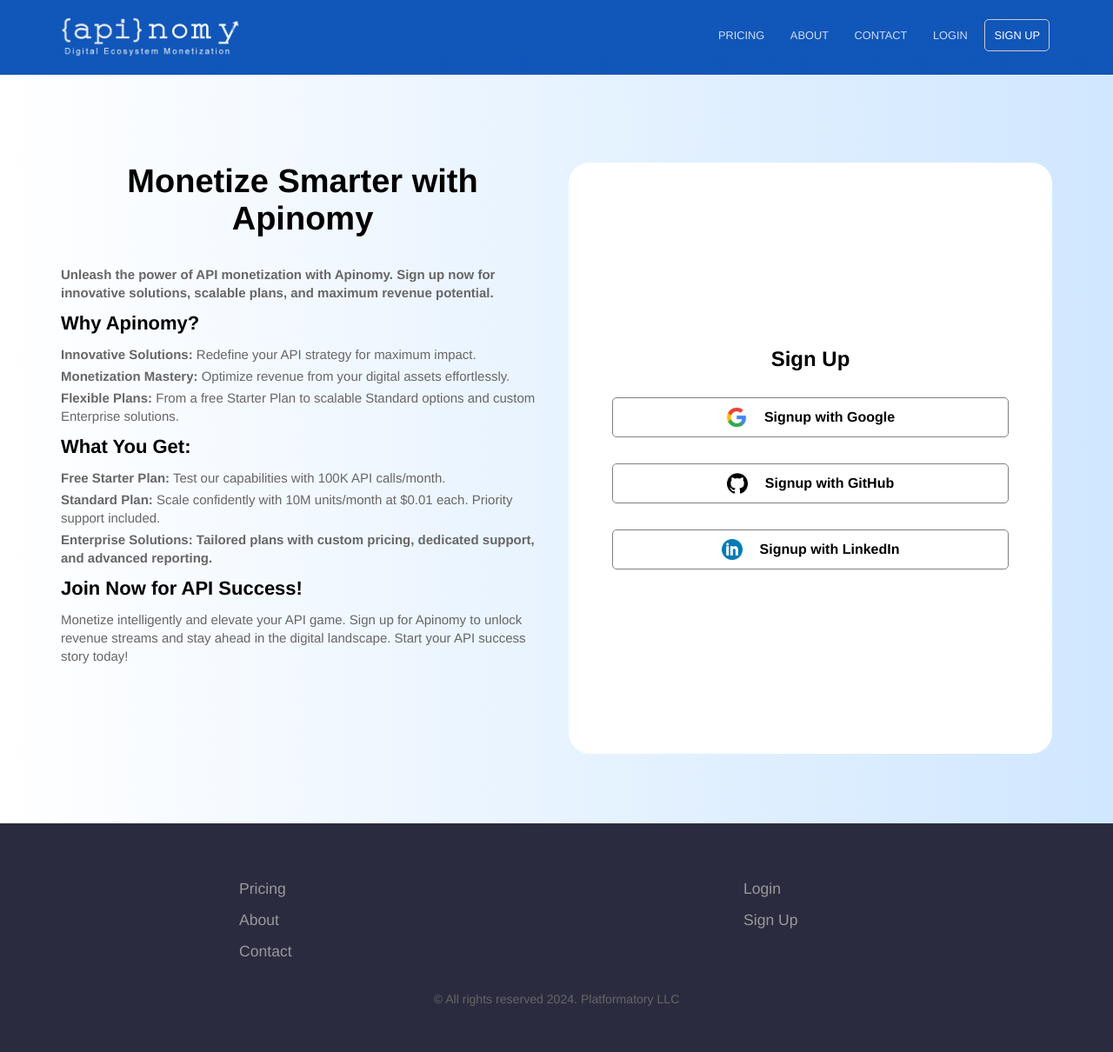
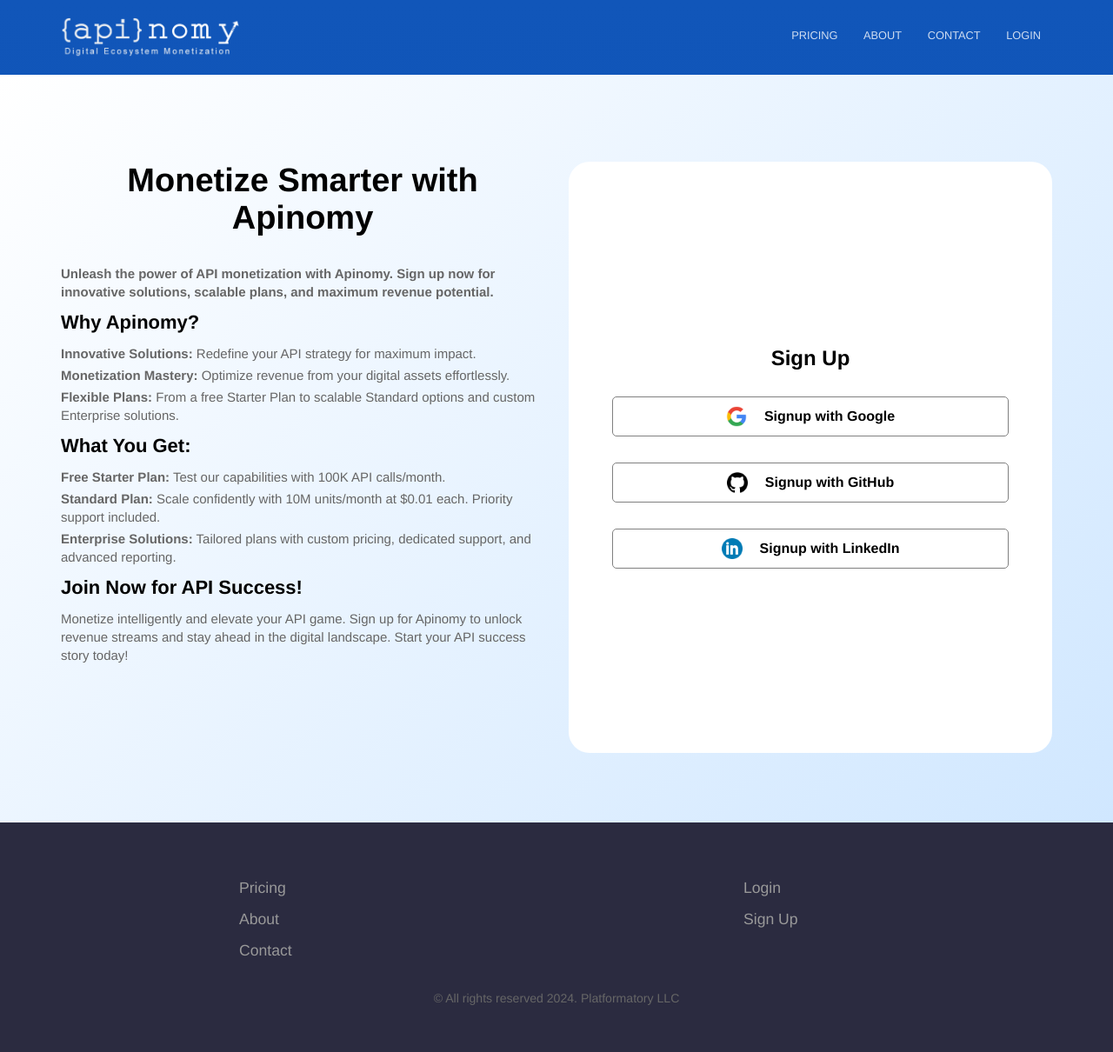
Before and after one commit to Platformatory/apinomy-public, a Jekyll site: the page built from signup.html, in a window 1280 px wide. Shown: the whole page at 87% size. Built offline with Jekyll 4.4.1, drawn with Linux system fonts in a browser that asks for light colours.

Commit message:
disable signup

```diff
--- a/_sass/layout.scss
+++ b/_sass/layout.scss
@@ -51,7 +51,7 @@
 
 .content {
 	background: #fff;
-	padding: 1px 0 0 0;
+	// padding: 1px 0 0 0;
 	position: relative;
 }
 
--- a/_sass/signup.scss
+++ b/_sass/signup.scss
@@ -1,6 +1,6 @@
 
   .signup-container{
-    background-image: linear-gradient(270deg, #d0e7ff, transparent);
+    background-image: linear-gradient(315deg, #d0e7ff, transparent);
     @media (max-width:445px) {
       padding: 0;
     }
--- a/signup.html
+++ b/signup.html
@@ -49,10 +49,8 @@
         at $0.01 each. Priority support included.
       </p>
       <p>
-        <strong
-          >Enterprise Solutions: Tailored plans with custom pricing, dedicated
-          support, and advanced reporting.</strong
-        >
+        <strong>Enterprise Solutions:</strong> Tailored plans with custom
+        pricing, dedicated support, and advanced reporting.
       </p>
       <h3>Join Now for API Success!</h3>
       <p>
```
Also changed, not shown: _data/navigation.yml (+4 -4 lines).
